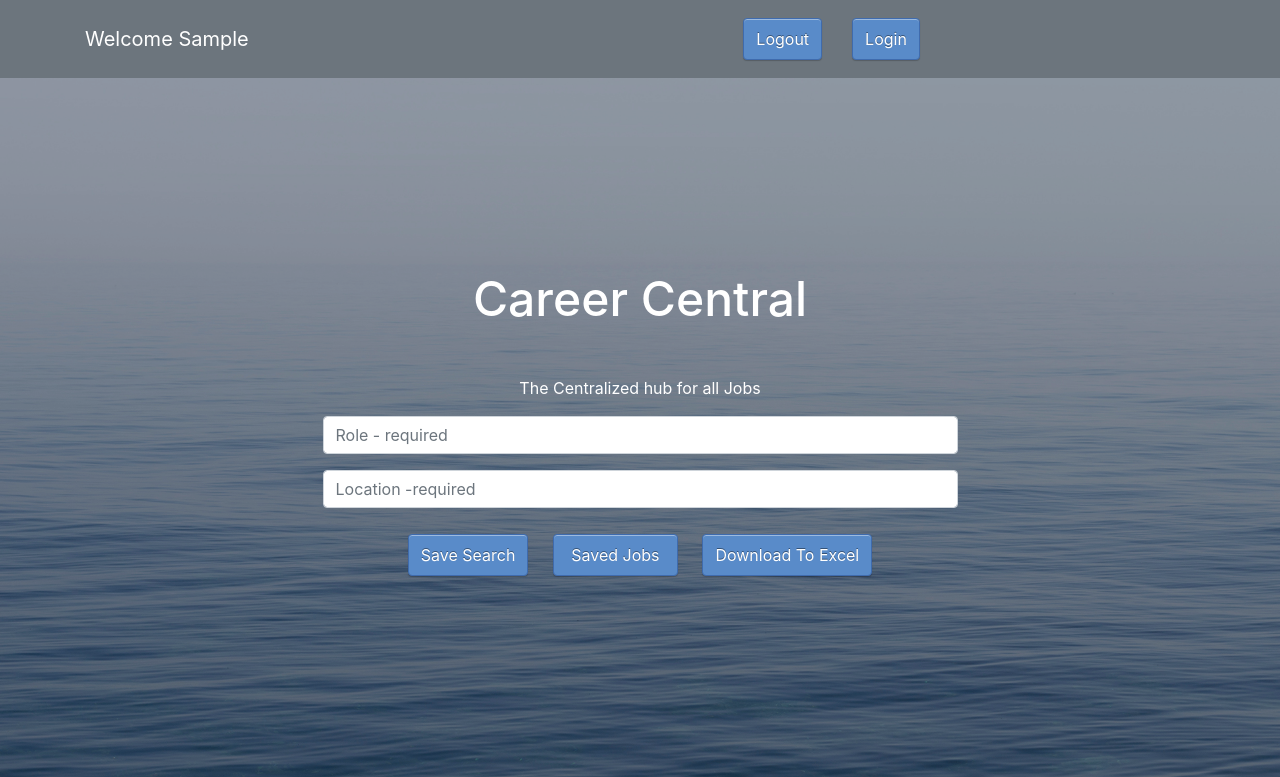
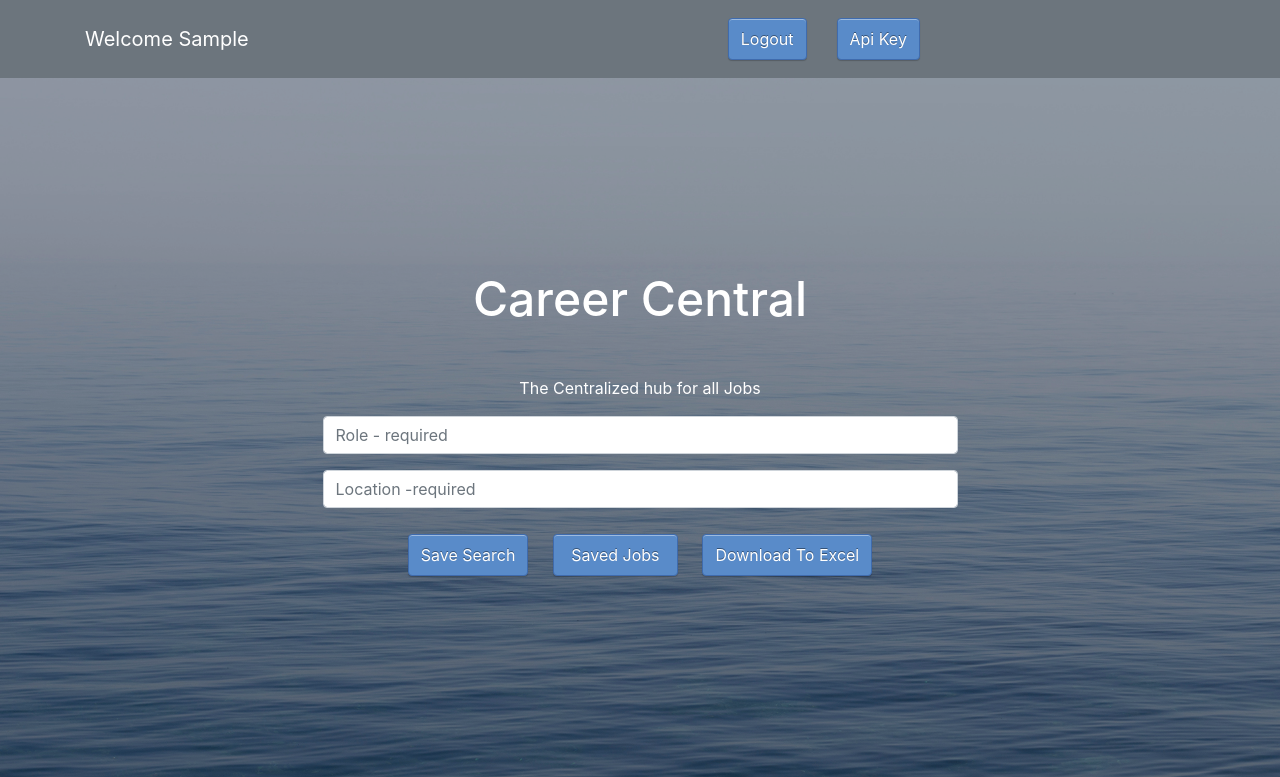
Before and after one commit to stmiller14/CareerCentral, a Django app: page / in a window 1280 px wide. Shown: the top 777 px of the page. Run offline with Django 3.2, Linux system fonts and the light colour scheme; the visitor is signed in with stand-in values (Sample User, id 1); some libraries are stand-ins or nearby versions.

Commit message:
api token

```diff
--- a/src/jobhunt_prod/urls.py
+++ b/src/jobhunt_prod/urls.py
@@ -25,7 +25,6 @@ urlpatterns = [
     path('register', views.register, name='register'),
     path('logout', views.logoutuser, name='logoutuser'),
     path('saved_jobs', views.saved_jobs, name="saved_jobs"),
-
     path('', views.save_job, name="save_job"),
     path('accounts/password_reset/',views.reset_password,name="password_reset"),
     path('accounts/login/',views.loginpage,name="loginpage"),
--- a/src/jobhunt_prod/views.py
+++ b/src/jobhunt_prod/views.py
@@ -82,6 +82,7 @@ def get_api():
 @login_required(login_url='/loginpage')
 def index(request):
     global hold_data
+    ret={}
     if not request.user.is_authenticated:
         return redirect('/loginpage')
     API=get_api()
@@ -106,7 +107,9 @@ def index(request):
             request.session['site']=str(list(resp.keys())[-1])
         if'excel' in resp.keys():
             return excel_download(request, API )
-        return render(request, 'index.html', {'results': ret.values() , 'API_KEY' : API}  )
+        if 'generate_key' in resp.keys():
+            return generate_token(request, API)
+        return render(request, 'index.html', {'results': ret.values() ,  'API_KEY' : API}  )
     else:
         return render(request, 'index.html', {'results': hold_data.values() , 'API_KEY' : API}  )
 
@@ -178,7 +181,6 @@ def save_job(request):
 
 @csrf_exempt
 def excel_download(request, API):
-    generate_token(request)
     global hold_data
     c=0
     output = BytesIO()
@@ -196,10 +198,11 @@ def excel_download(request, API):
         return render(request, 'index.html', {'results': hold_data.values() , 'API_KEY' : API}  )
     return HttpResponse(output.read(), content_type="application/vnd.openxmlformats-officedocument.spreadsheetml.sheet")
 
+@csrf_exempt
+def generate_token(request, API):
+    token=Generate_Token(request.user.email ).activate_key()
+    return render(request, 'index.html', {'token': token, 'API_KEY' : API}  )
 
-def generate_token(request):
-    print('in generate API' , request.user.email)
-    Generate_Token(request.user.email ).activate_key()
 
 
 
--- a/src/templates/index.html
+++ b/src/templates/index.html
@@ -142,17 +142,15 @@ content: counter(serial-number ) ".     ";  /* Display the counter */
         contentType: "application/json",
         data: JSON.stringify('logout'),
           success: function(data) {
-              console.log('success ajax request ');
+
 
           },
           error: function(e){
             console.log('bad  ajax request ' + e);
           }
     });
+  }
 
-
-
-  }
 
 
 
@@ -357,7 +355,7 @@ content: counter(serial-number ) ".     ";  /* Display the counter */
         {% endif %}
       <form  role="form" name="formname" action="{% url 'index' %}" onkeydown="return event.key != 'Enter';"  onclick="return IsEmpty();" style="width:400px; margin: 0 auto;" method="post">
         {% csrf_token %}
-        <button class="btn"   type="submit" value="logoutuser"    id=logoutuser name=logoutuser style="float: right; margin-left: 5%;" onclick= "logout_clicked()">  Login</button>
+        <button class="btn"   type="submit" value="generate_key"    id=generate_key name=generate_key style="float: right; margin-left: 5%;"> Api Key</button>
           <button class="btn"   type="submit" value="logoutuser"  id=logoutuser name=logoutuser style="float: right; " onclick= "logout_clicked()"> Logout</button>
         <!--
         <a  href="/loginpage" class="btn"  type="submit" value="Login"    id=login name=direct_login style="float: right; margin-left: 5%;" > Login</a>
@@ -454,6 +452,7 @@ content: counter(serial-number ) ".     ";  /* Display the counter */
                 <div class="tab-content" id="nav-tabContent">
                     <div class="tab-pane fade show active" id="nav-home" role="tabpanel" aria-labelledby="nav-home-tab">
                       <table class="table" id="table_id" cellspacing="0">
+                        <p>  {{token}} </p>
                             {% for  result in results %}
                               {% with rowloop=loop %}
                               {%endwith%}
@@ -507,6 +506,7 @@ content: counter(serial-number ) ".     ";  /* Display the counter */
 
 
   <script
+
   src="https://maps.googleapis.com/maps/api/js?key={{API_KEY}}a0ZG6s&libraries=places&callback=initMap"
   async defer>
 </script>
```
